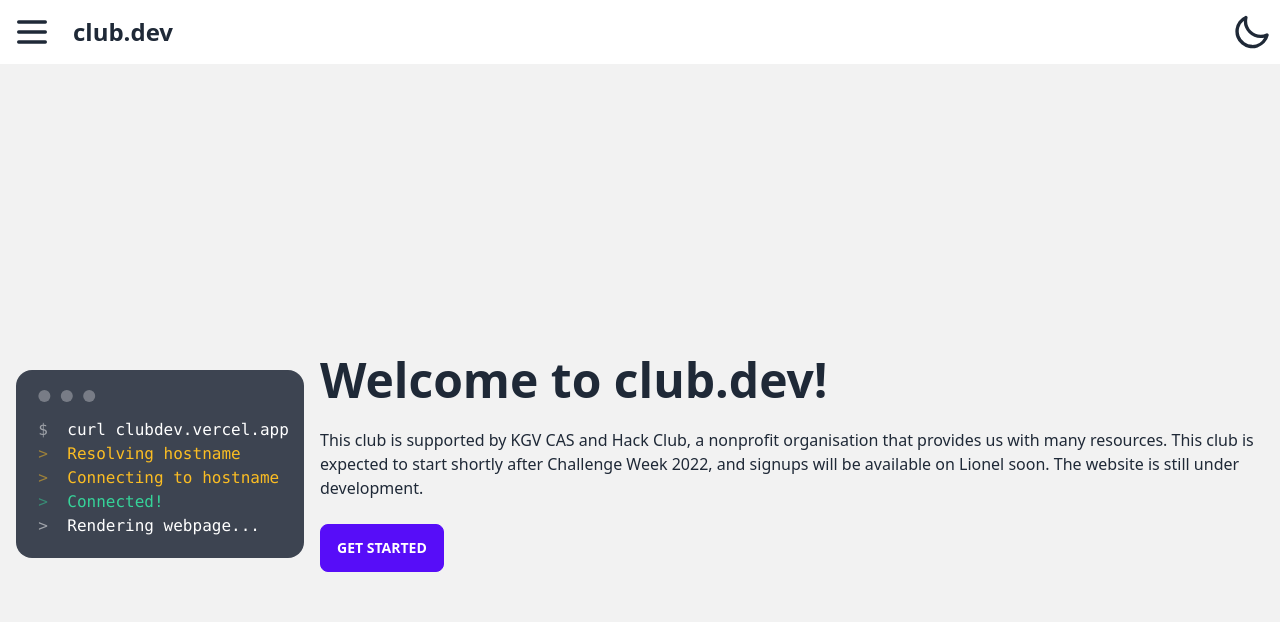
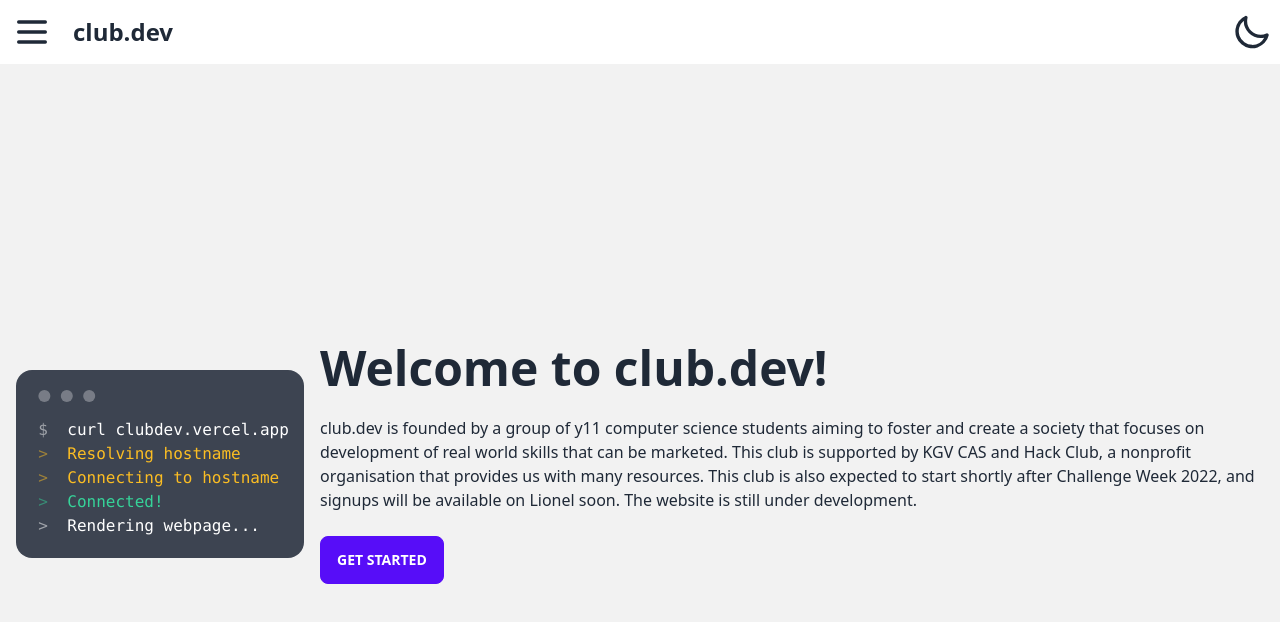
Before and after one commit to comp-coding/website, a Nuxt app: page / in a window 1280 px wide. Shown: the top 622 px of the page. Built offline with nearby package versions, Linux system fonts and the light colour scheme.

Commit message:
update introduction

```diff
--- a/components/Hero.vue
+++ b/components/Hero.vue
@@ -10,7 +10,10 @@
             </div>
             <div>
                 <h1 class="text-5xl font-bold">Welcome to club.dev!</h1>
-                <p class="py-6">This club is supported by KGV CAS and Hack Club, a nonprofit organisation that provides us with many resources. This club is expected to start shortly after Challenge Week 2022, and signups will be available on Lionel soon. The website is still under development.</p>
+
+                <p class="py-6">
+                    club.dev is founded by a group of y11 computer science students aiming to foster and create a society that focuses on development of real world skills that can be marketed. This club is supported by KGV CAS and Hack Club, a nonprofit organisation that provides us with many resources. This club is also expected to start shortly after Challenge Week 2022, and signups will be available on Lionel soon. The website is still under development.
+                </p>
                 <button class="btn btn-primary">Get Started</button>
             </div>
         </div>
```
